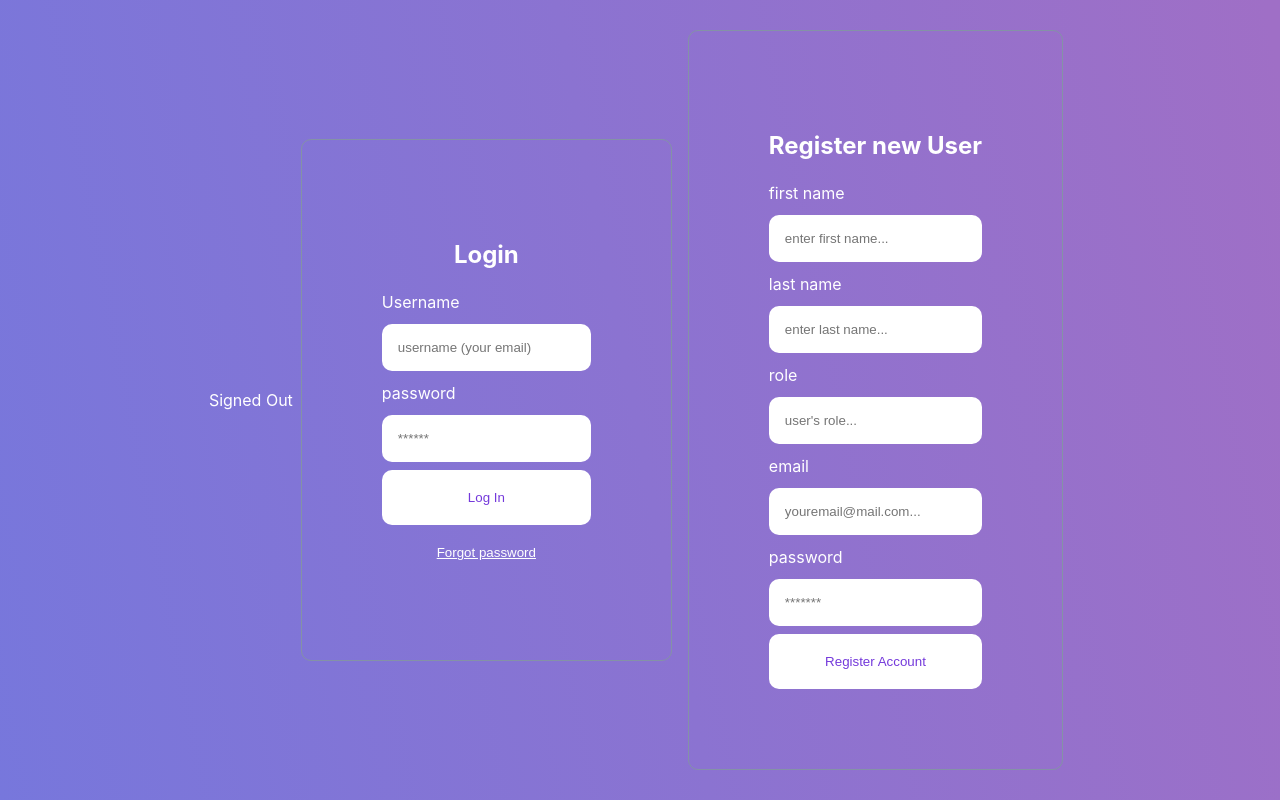
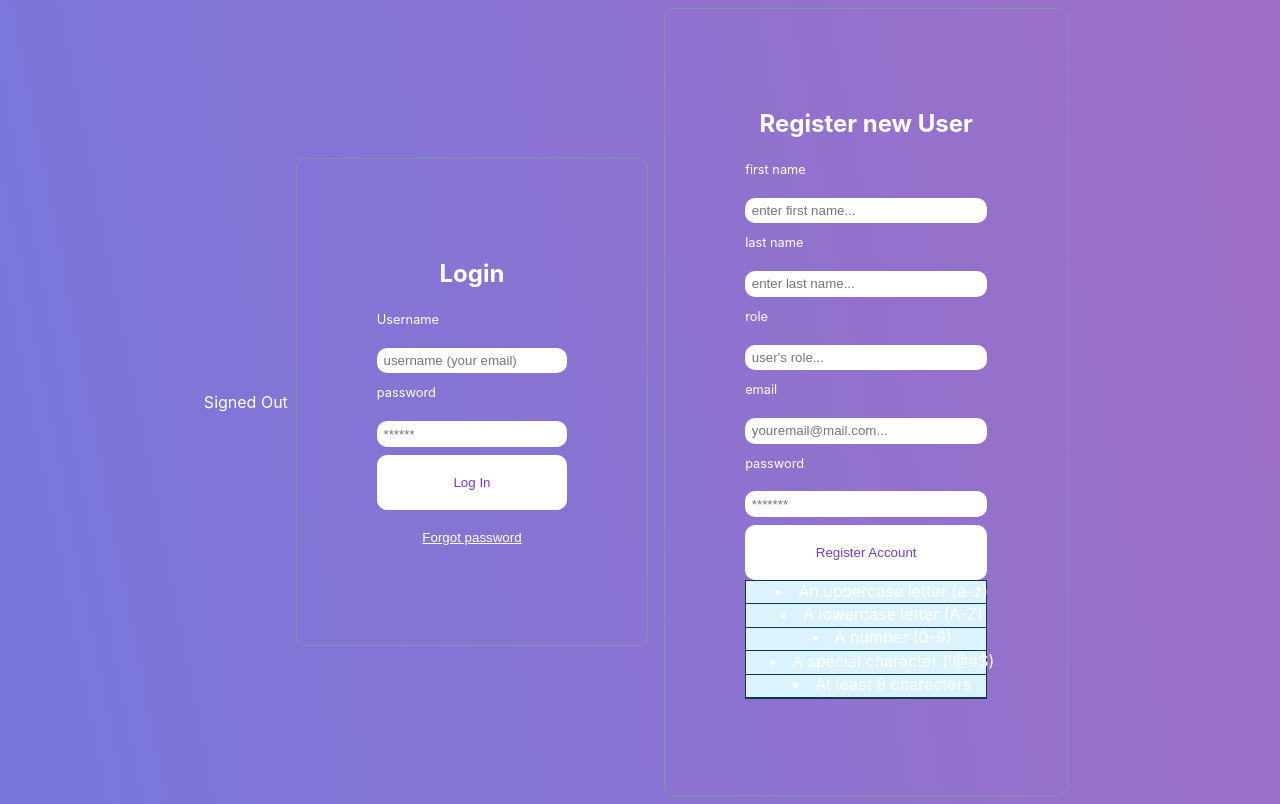
Before and after one commit to zefirchan/ApplicationDomainTeam3, a React (Create React App) app: page / in a window 1280 px wide. Built offline with nearby package versions, Linux system fonts and the light colour scheme; no server answers.

Commit message:
added password verication

```diff
--- a/src/App.js
+++ b/src/App.js
@@ -6,6 +6,7 @@ import { Login } from './Login';
 import {Forgotpass} from './Forgotpass';
 import { Register } from './Register';
 import {AuthDetails } from './AuthDetails';
+
 
 
 function App() {
@@ -24,6 +25,7 @@ function App() {
       }
       < Register/>
 
+
     </div>
   );
 }
--- /dev/null
+++ b/src/MustContainElement.js
@@ -0,0 +1,28 @@
+import React from "react";
+
+import './ValidPass.css';
+
+
+export const MustContainElement = props => {
+    const {data} = props
+    const label = data[0]
+    const meetsReq = data[1]
+
+    const setClass = () => {
+        const classArr = ["must-line"]
+        if (meetsReq) classArr.push('cross-out')
+        return classArr.join(' ')
+    }
+
+    return (
+        <div className="MustContainElement">
+            <div className="must-item">
+                <li className="must-text">{label}</li>
+                <div className={setClass()}></div>
+            </div>
+        </div>
+  );
+
+}
+
+export default MustContainElement;
--- a/src/Register.jsx
+++ b/src/Register.jsx
@@ -1,6 +1,8 @@
+import { defaultMaxListeners } from "events";
 import { createUserWithEmailAndPassword } from "firebase/auth";
 import React, {useState} from "react";
 import { auth } from "./firebase";
+import MustContainElement from "./MustContainElement";
 
 
  {/* Administrator screen for registering user*/}
@@ -11,6 +13,28 @@ export const Register = (props) =>{
     const [lastname, setLastname] = useState('');
     const [role, setRole] = useState('');
 
+    const [userPassword, setUserPassword] = useState("")
+
+
+    //password validation bool
+    const [containsUL, setContainsUL ] = useState(false)
+    const [containsLL, setContainsLL ] = useState(false)
+    const [containsN, setContainsN ] = useState(false)
+    const [containsSC, setContainsSC ] = useState(false)
+    const [contains8C, setContains8C ] = useState(false)
+
+    //Ensure all validations are true
+    const [allValid, setAllValid] = useState(false)
+
+    //Label and state boolean value for each validation
+    const MustContainData = [
+        ["An uppercase letter (a-z)", containsUL],
+        ["A lowercase letter (A-Z)", containsLL],
+        ["A number (0-9)", containsN],
+        ["A special character (!@#$)", containsSC],
+        ["At least 8 characters", contains8C]
+
+    ]
 
     {/* event handler for registration form*/}
     const registerUser= (e) => {
@@ -24,9 +48,39 @@ export const Register = (props) =>{
             });
     };
 
+
+    const validatePassword = () => {
+        // has uppercase letter
+        if (userPassword.toLowerCase() !== userPassword) setContainsUL(true)
+        else setContainsUL(false)
+
+        // has lowercase letter
+        if (userPassword.toUpperCase() !== userPassword) setContainsLL(true)
+        else setContainsLL(false)
+
+        // has number
+        if (/\d/.test(userPassword)) setContainsN(true)
+        else setContainsN(false)
+
+        // has special character
+        if (/[~`!#$%\^&*+=\-\[\]\\';,/{}|\\":<>\?]/g.test(userPassword)) setContainsSC(true)
+        else setContainsSC(false)
+
+        // has 8 characters
+        if (userPassword.length >= 8) setContains8C(true)
+        else setContains8C(false)
+
+
+        // all validations passed
+        if (containsUL && containsLL && containsN && containsSC && contains8C ) setAllValid(true)
+        else setAllValid(false)
+    }
+
+
     //registration form
     return(
-        <div className="auth-form-container">
+
+    <div className="auth-form-container">
             <form className="register-form" onSubmit={registerUser}>
                 <h2>Register new User</h2>
                 <label htmlFor="firstname">first name</label>
@@ -37,10 +91,19 @@ export const Register = (props) =>{
                 <input value={role} onChange={(e) => setRole(e.target.value)} name="role" id="role" placeholder="user's role..."/>
                 <label htmlFor="email">email</label>
                 <input value={email} onChange={(e) => setEmail(e.target.value)}type="email" placeholder="youremail@mail.com..." id="email" name="email"/>
-                <label htmlFor="password">password</label>
-                <input value={password} onChange={(e) => setPassword(e.target.value)}type="password" placeholder="*******" id="password" name="password"/>
+
+                <label htmlFor="userPassword">password</label>
+                <input value={userPassword} onChange={(e) => setUserPassword(e.target.value)}type="password" placeholder="*******" id="password" name="password" onKeyUp={validatePassword}/>
                 <button type="submit">Register Account</button>
             </form>
-        </div>
+            <div className="must-container cfb">
+
+                {MustContainData.map(data=> <MustContainElement data={data}/>)}
+            </div>
+
+    </div>
+
     );
 }
+
+export default Register;
--- /dev/null
+++ b/src/ValidPass.css
@@ -0,0 +1,72 @@
+.ValidPass{
+    min-width: 35%;
+    min-height: 50%;
+
+    box-shadow: 1px 2px 2px #073B4C;
+    border-radius: 2em;
+    border: 1px solid #073B4C;
+    background-color: #FFD166;
+}
+
+.must-container{
+    margin-bottom: 1em;
+    border: 0.1em solid #073B4C;
+}
+
+.must-item{
+    position: relative;
+
+    width: 15em;
+    height: 1em;
+
+    padding: 0.2em 0;
+
+    border-bottom: 0.1em solid #073B4C;
+    background-color: #DAF3FC;
+}
+
+.must-text{
+    position: absolute;
+    z-index: 0;
+    top: 0.6em;
+    left: 1em;
+
+    width: 100%;
+
+    padding: 0;
+    margin: 0;
+    line-height: 0;
+}
+
+.must-line{
+    position: absolute;
+    z-index: 1;
+    top: 0.5em;
+
+    width: 0;
+    height: 0.2em;
+
+    background-color: #EF476F;
+
+    transition: 0.5s;
+}
+
+.cross-out{
+    width: 100%;
+}
+
+/* misc styling for form elements */
+label{
+    padding-bottom: 1em;
+    font-size: 0.8em;
+}
+
+input{
+    padding: 0.4em 0.5em;
+}
+
+h4{
+    padding-top: 1em;
+    margin: 0.7em;
+    line-height: 0;
+}
```
